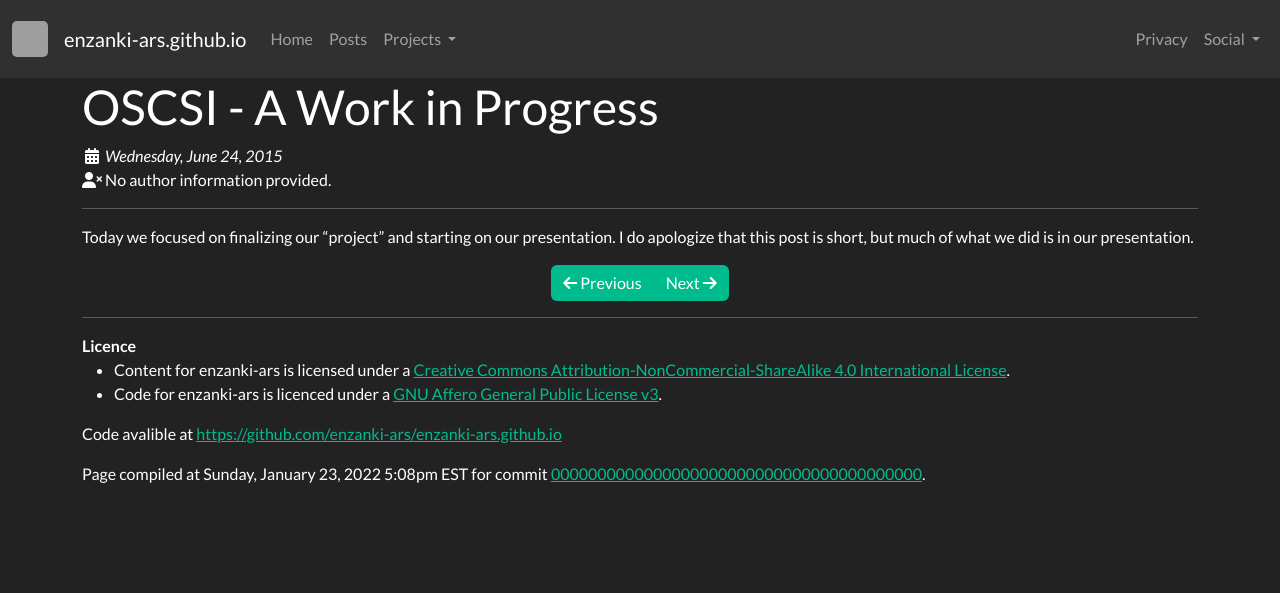
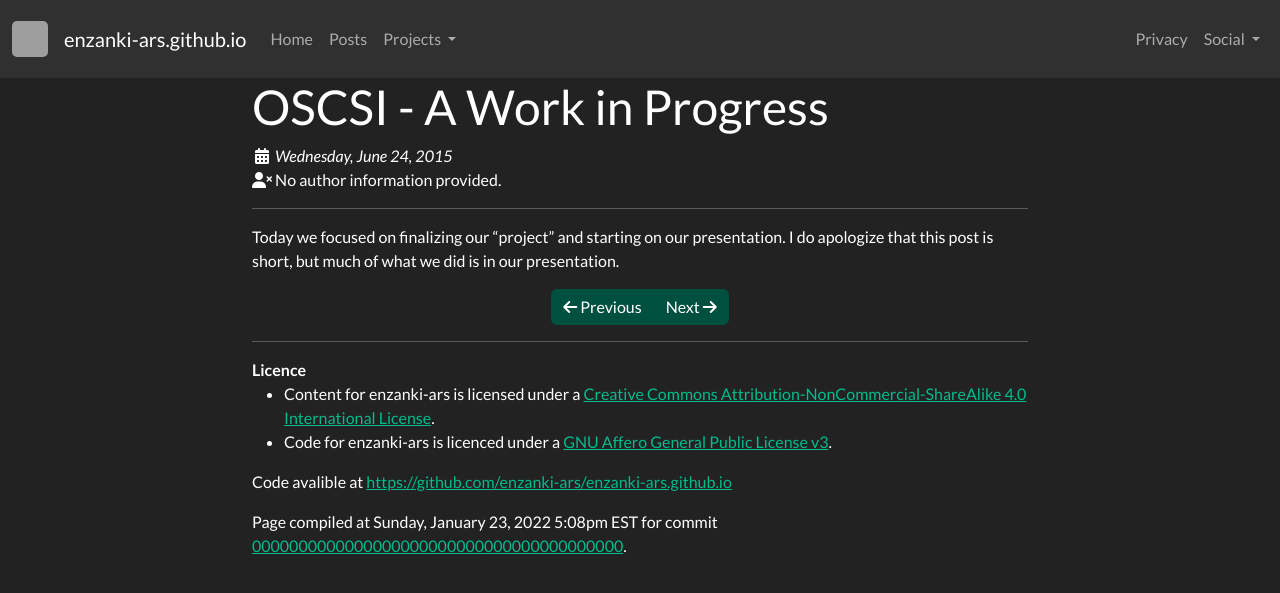
Before and after one commit to enzanki-ars/enzanki-ars.github.io, a Jekyll site: the page built from _posts/2015-06-24-oscsi-a-work-in-progress.md, in a window 1280 px wide. Shown: the top 593 px of the page. Built offline with Jekyll 4.4.1, drawn with Linux system fonts in a browser that asks for light colours; nearby versions of some CDN libraries; grey boxes are pictures that could not be loaded.

Commit message:
Minor readability and accessability improvements.

```diff
--- a/_includes/header.html
+++ b/_includes/header.html
@@ -1,6 +1,6 @@
 {% include navbar.html %}
 
-<div class="container">
+<div class="container" style="max-width: 50em;">
   {% if site.alert %}
     <div class="sitealerts">
       <div class="alert alert-warning" role="alert">{{ site.alert }}</div>
--- a/_includes/htmlheader.html
+++ b/_includes/htmlheader.html
@@ -12,11 +12,9 @@
 
         <link rel="apple-touch-icon" href="{{ site.github.url }}/icons/apple-touch-icon.png">
 
-        <script src="https://cdnjs.cloudflare.com/ajax/libs/jquery-timeago/1.6.7/jquery.timeago.min.js" crossorigin="anonymous" referrerpolicy="no-referrer"></script>
-        <script src="https://kit.fontawesome.com/7a0df38f73.js" crossorigin="anonymous"></script>
+        <script src="https://kit.fontawesome.com/7a0df38f73.js" crossorigin="anonymous" defer></script>
 
-        <link rel="stylesheet" href="https://cdn.jsdelivr.net/npm/bootstrap@5.1.3/dist/css/bootstrap.min.css" crossorigin="anonymous">
-        <script src="https://cdn.jsdelivr.net/npm/bootstrap@5.1.3/dist/js/bootstrap.bundle.min.js" crossorigin="anonymous"></script>
+        <script defer src="https://cdn.jsdelivr.net/npm/bootstrap@5.1.3/dist/js/bootstrap.bundle.min.js" crossorigin="anonymous"></script>
         <link href="https://cdn.jsdelivr.net/npm/bootswatch@5.1.3/dist/darkly/bootstrap.min.css" rel="stylesheet" crossorigin="anonymous">
 
         {% if page.noheader == null %}
@@ -27,6 +25,14 @@
             height:4em; /* fixed header height*/
             margin:-4em 0 0; /* negative fixed header height */
           }
+
+          .page-link:hover {
+              background-color: #006050 !important;
+          }
+
+          .page-link {
+            background-color: #005040 !important;
+          }
         </style>
         {% endif %}
     </head>
--- a/index.html
+++ b/index.html
@@ -29,7 +29,10 @@ layout: default
   <div class="col-md-2">
     <div class="panel panel-default">
       <div class="panel-body">
-        <img src="{{ site.baseurl }}/img/profile.jpeg" class="img-fluid rounded">
+        <img src="{{ site.baseurl }}/img/profile.jpeg" class="img-fluid rounded" style="max-height: 25vw;"
+          alt="Profile image for enzanki_ars, a lego minifigure that looks like a nerd, holding a coffee mug
+               with the text 'C:\' and standing beside a laptop screen with the Japanese characters for enzanki
+               next to the Linux penguin logo.">
       </div>
       <table class="table">
         <tr><th>enzanki_ars</th></tr>
```
